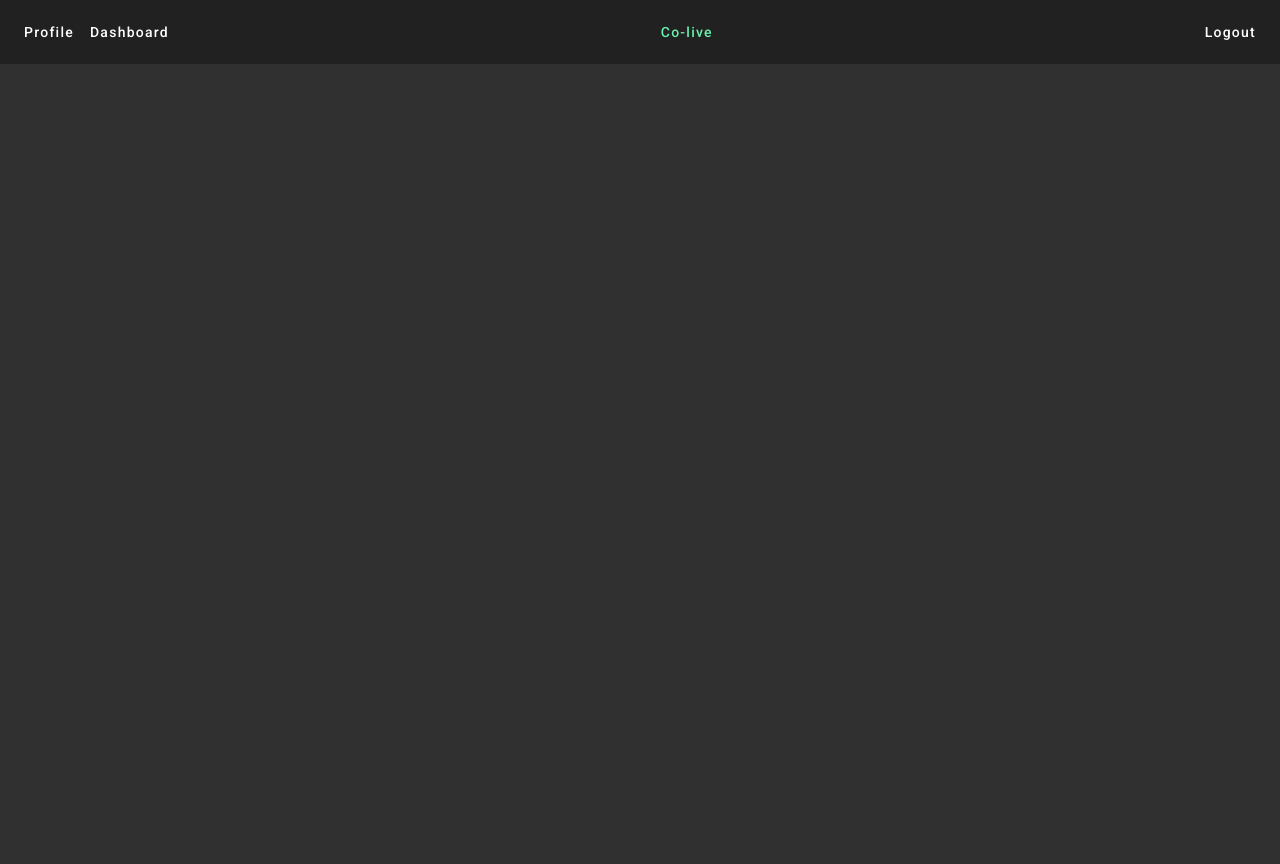
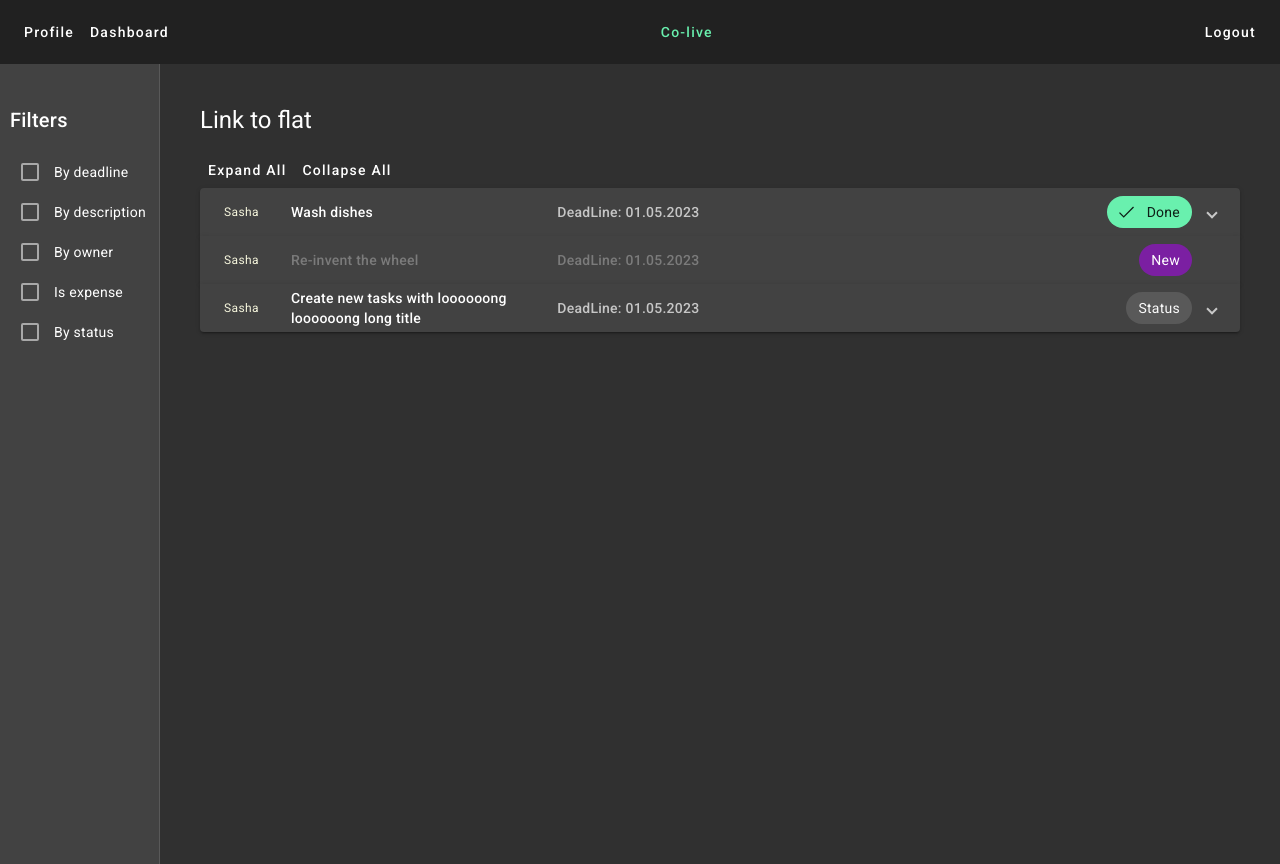
Before and after one commit to supercilium/colive-fe, an Angular app: page / in a window 1280 px wide. Before the commit the page ends 800 px from the top, so only its background shows below. Built offline with nearby package versions, Linux system fonts and the light colour scheme.

Commit message:
added dashboard

```diff
--- a/src/app/app.component.html
+++ b/src/app/app.component.html
@@ -1 +1 @@
-<app-navbar />
+<app-navbar /> <app-dashboard />
--- /dev/null
+++ b/src/app/dashboard/dashboard.component.css
@@ -0,0 +1,27 @@
+.container {
+  min-height: 100%;
+}
+
+.sidenav {
+  padding: 40px 10px;
+  min-width: 10rem;
+}
+
+.filters {
+  list-style-type: none;
+  margin-top: 4px;
+  padding: 0;
+}
+
+.content {
+  padding: 40px;
+}
+
+.task-owner {
+  color: beige;
+  margin-right: 32px;
+}
+
+.task-description {
+  justify-content: space-between;
+}
--- /dev/null
+++ b/src/app/dashboard/dashboard.component.html
@@ -0,0 +1,80 @@
+<mat-sidenav-container class="container">
+  <mat-sidenav class="sidenav" mode="side" opened>
+    <h3 class="mat-headline-6">Filters</h3>
+    <ul class="filters">
+      <li>
+        <mat-checkbox class="margin">By deadline</mat-checkbox>
+      </li>
+      <li>
+        <mat-checkbox class="margin">By description</mat-checkbox>
+      </li>
+      <li>
+        <mat-checkbox class="margin">By owner</mat-checkbox>
+      </li>
+      <li>
+        <mat-checkbox class="margin">Is expense</mat-checkbox>
+      </li>
+      <li>
+        <mat-checkbox class="margin">By status</mat-checkbox>
+      </li>
+    </ul>
+  </mat-sidenav>
+  <mat-sidenav-content class="content">
+    <h3 class="mat-headline-5">Link to flat</h3>
+
+    <div class="example-action-buttons">
+      <button mat-button (click)="accordion.openAll()">Expand All</button>
+      <button mat-button (click)="accordion.closeAll()">Collapse All</button>
+    </div>
+
+    <mat-accordion class="example-headers-align" multi>
+      <mat-expansion-panel>
+        <mat-expansion-panel-header>
+          <mat-panel-title>
+            <span class="mat-caption task-owner">Sasha</span>
+            Wash dishes
+          </mat-panel-title>
+          <mat-panel-description class="task-description">
+            DeadLine: 01.05.2023
+            <mat-chip-option selected color="accent"> Done </mat-chip-option>
+          </mat-panel-description>
+        </mat-expansion-panel-header>
+        <p>Task description</p>
+        <button mat-button>LIKE</button>
+        <button mat-button>SHARE</button>
+      </mat-expansion-panel>
+
+      <mat-expansion-panel disabled>
+        <mat-expansion-panel-header>
+          <mat-panel-title>
+            <span class="mat-caption task-owner">Sasha</span>
+            Re-invent the wheel
+          </mat-panel-title>
+          <mat-panel-description class="task-description">
+            DeadLine: 01.05.2023
+            <mat-chip-option highlighted color="primary"> New </mat-chip-option>
+          </mat-panel-description>
+        </mat-expansion-panel-header>
+        <p>Task description</p>
+        <button mat-button>LIKE</button>
+        <button mat-button>SHARE</button>
+      </mat-expansion-panel>
+
+      <mat-expansion-panel>
+        <mat-expansion-panel-header>
+          <mat-panel-title>
+            <span class="mat-caption task-owner">Sasha</span>
+            Create new tasks with loooooong loooooong long title
+          </mat-panel-title>
+          <mat-panel-description class="task-description">
+            DeadLine: 01.05.2023
+            <mat-chip-option> Status </mat-chip-option>
+          </mat-panel-description>
+        </mat-expansion-panel-header>
+        <p>Task description</p>
+        <button mat-button>LIKE</button>
+        <button mat-button>SHARE</button>
+      </mat-expansion-panel>
+    </mat-accordion>
+  </mat-sidenav-content>
+</mat-sidenav-container>
--- /dev/null
+++ b/src/app/dashboard/dashboard.component.ts
@@ -0,0 +1,11 @@
+import { Component, ViewChild } from '@angular/core';
+import { MatAccordion } from '@angular/material/expansion';
+
+@Component({
+  selector: 'app-dashboard',
+  templateUrl: './dashboard.component.html',
+  styleUrls: ['./dashboard.component.css'],
+})
+export class DashboardComponent {
+  @ViewChild(MatAccordion) accordion: MatAccordion;
+}
--- a/tsconfig.json
+++ b/tsconfig.json
@@ -22,7 +22,8 @@
     "lib": [
       "ES2022",
       "dom"
-    ]
+    ],
+    "strictPropertyInitialization": false,
   },
   "angularCompilerOptions": {
     "enableI18nLegacyMessageIdFormat": false,
```
Also changed, not shown: src/app/app.module.ts (+12 -1 lines), 1 other file (tests, documents, lock files or other folders).
